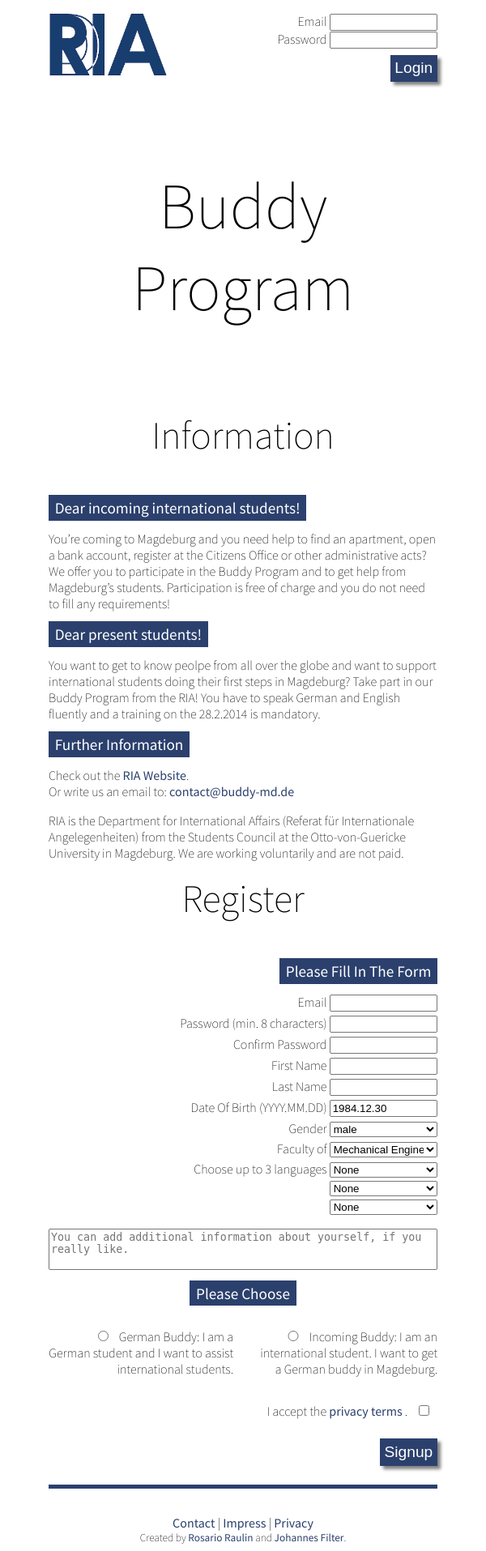
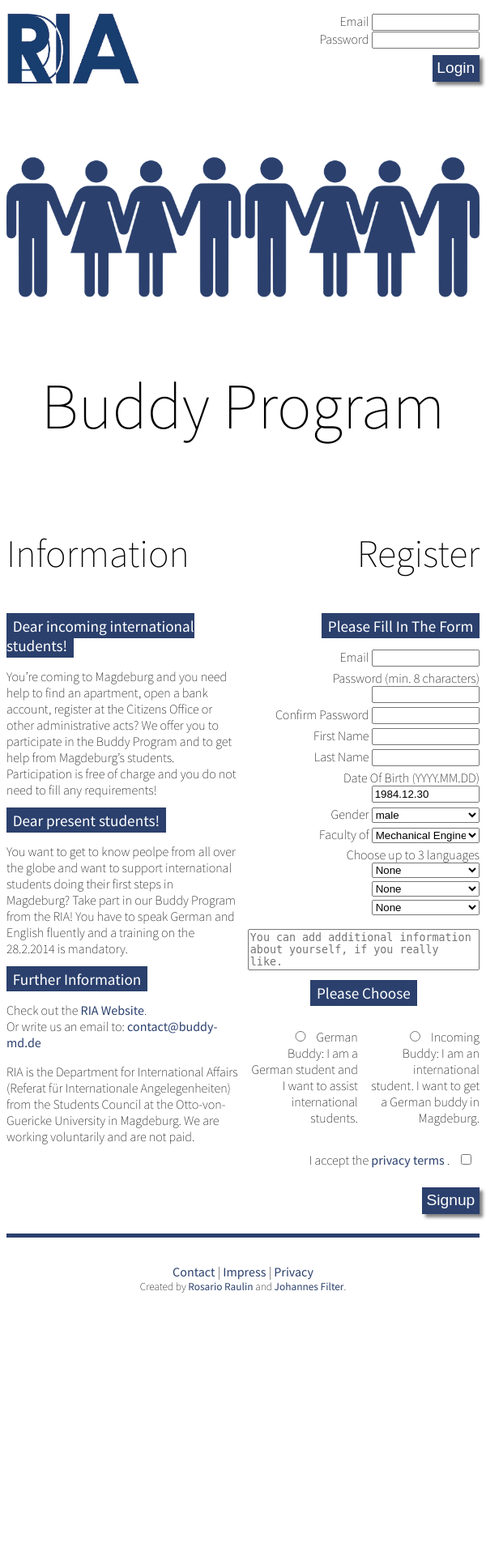
Before and after one commit to filter1/buddyreloaded, a Flask app: page / in a window 600 px wide. Shown: the whole page at 81% size. After the commit the page ends 1596 px from the top, so only its background shows below. Run offline with Flask 2, Linux system fonts and the light colour scheme; some libraries are stand-ins or nearby versions.

Commit message:
fixing responsive

```diff
--- a/app/static/css/style.css
+++ b/app/static/css/style.css
@@ -1,5 +1,5 @@
 
-@media (min-width: 767px){
+@media (min-width:761){
 
 	body > div{
 		width: 760px;
@@ -24,10 +24,36 @@
 	}
 }
 
-@media (max-width: 766px){
+
+@media (min-width:481px) and (max-width: 760px){
 
 	body > div{
-		width: 480;
+		width: 100%;
+		margin-left: auto;
+		margin-right: auto;
+	}
+	.logo {
+		height: 88px;
+	}
+	.banner{
+		margin-top: 4em;
+		width: 100%;
+	}
+
+	.info, .reg {
+	width: 49%;
+	}
+
+	.reg {
+		text-align: right;
+		float: right;
+	}
+}
+
+@media (max-width: 480px){
+
+	body > div{
+		width: 100%;
 		margin-left: auto;
 		margin-right: auto;
 	}
```
